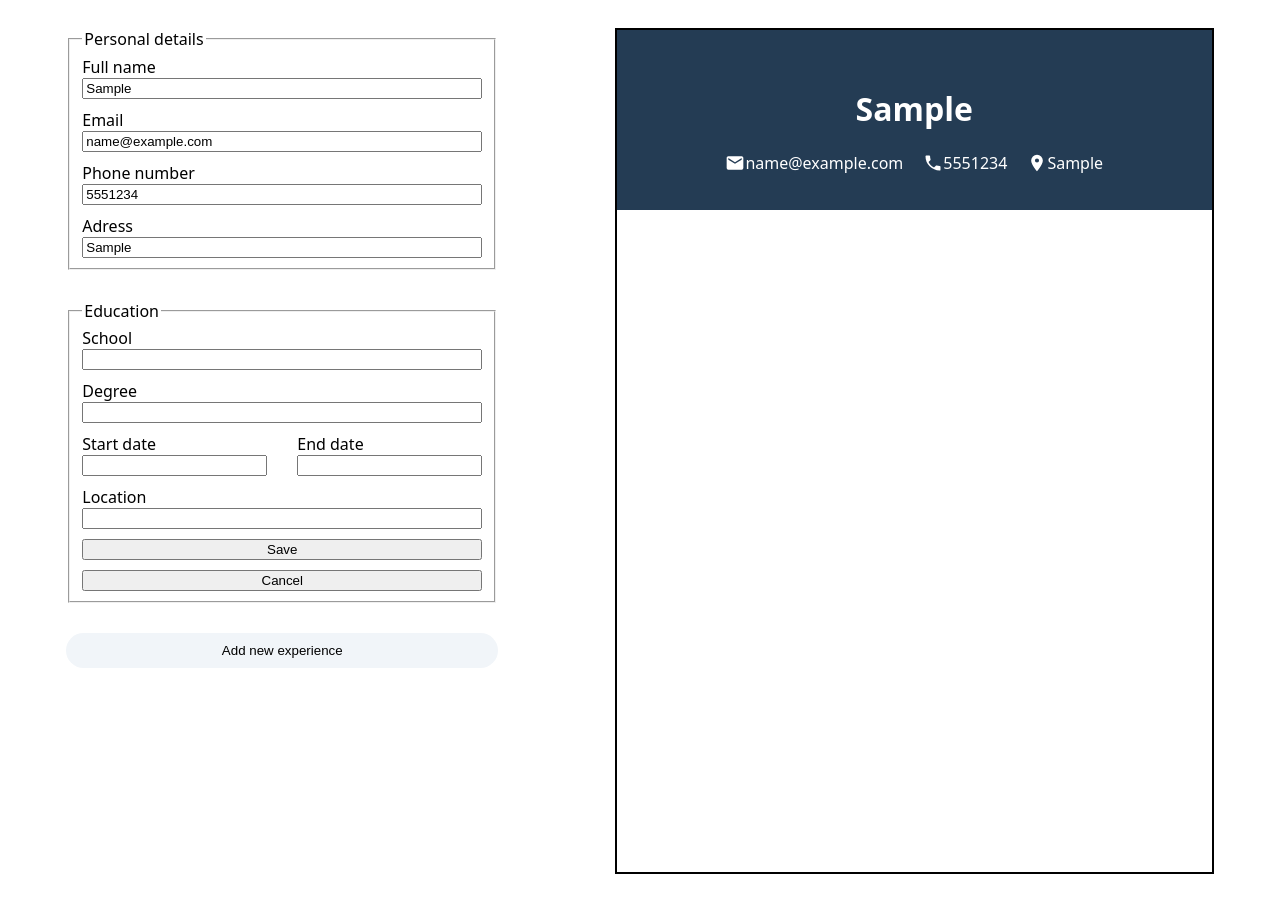
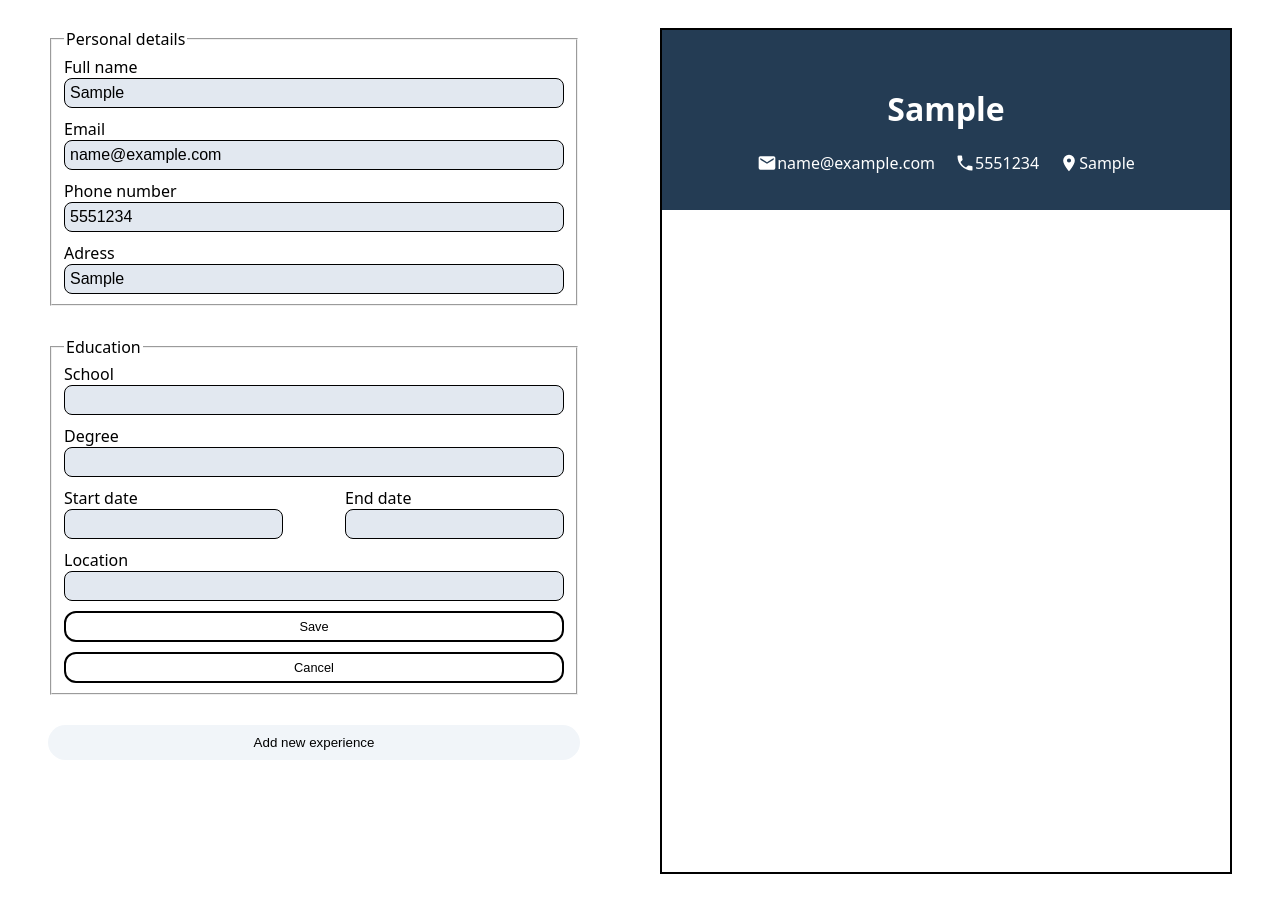
Before and after one commit to Bqnic/cv-application, a React (Vite) app: page / in a window 1280 px wide. Both pictures are taken after typing "Sample", "name@example.com", "5551234", "Sample" into the empty fields and a click on the button "Add new education". Built offline with nearby package versions, Linux system fonts and the light colour scheme.

Commit message:
style inputs

```diff
--- a/src/app.css
+++ b/src/app.css
@@ -7,7 +7,7 @@
 .xp {
   display: flex;
   flex-direction: column;
-  width: 400px;
+  width: 500px;
   gap: 10px;
 }
 .dates {
--- a/src/components/Education.jsx
+++ b/src/components/Education.jsx
@@ -100,6 +100,7 @@ export default function Education({
             onChange={handleChange}
           />
           <button
+            className="save"
             type="button"
             onClick={() => {
               if (educationValues.school.trim() !== "") {
@@ -111,6 +112,7 @@ export default function Education({
             Save
           </button>
           <button
+            className="cancel"
             type="button"
             onClick={() => {
               resetEducationValues();
@@ -201,6 +203,7 @@ export default function Education({
             index={eduIndex}
           />
           <button
+            className="save"
             type="button"
             onClick={() => {
               if (allEducationValues[eduIndex].school.trim() !== "") {
@@ -211,6 +214,7 @@ export default function Education({
             Save
           </button>
           <button
+            className="cancel"
             type="button"
             onClick={() => {
               resetEducationValues();
--- a/src/components/Experience.jsx
+++ b/src/components/Experience.jsx
@@ -96,6 +96,7 @@ export default function Experience({
             onChange={handleChange}
           />
           <button
+            className="save"
             type="button"
             onClick={() => {
               if (expValues.company.trim() !== "") {
@@ -107,6 +108,7 @@ export default function Experience({
             Save
           </button>
           <button
+            className="cancel"
             type="button"
             onClick={() => {
               resetExpValues();
@@ -206,6 +208,7 @@ export default function Experience({
             index={expIndex}
           />
           <button
+            className="save"
             type="button"
             onClick={() => {
               if (allExpValues[expIndex].company.trim() !== "") {
@@ -216,6 +219,7 @@ export default function Experience({
             Save
           </button>
           <button
+            className="cancel"
             type="button"
             onClick={() => {
               resetExpValues();
--- a/src/components/compCSS/edu-exp.css
+++ b/src/components/compCSS/edu-exp.css
@@ -27,3 +27,20 @@
   font-size: 1.2rem;
   font-weight: 600;
 }
+.save,
+.cancel {
+  border-radius: 12px;
+  padding: 6px;
+  border: 2px solid black;
+  font-size: 0.8rem;
+  background: none;
+  transition: 0.4s;
+}
+.save:hover {
+  background-color: lightgreen;
+  transition: 0.4s;
+}
+.cancel:hover {
+  background-color: pink;
+  transition: 0.4s;
+}
--- a/src/index.css
+++ b/src/index.css
@@ -2,3 +2,16 @@
   font-family: system-ui, -apple-system, BlinkMacSystemFont, "Segoe UI", Roboto,
     Oxygen, Ubuntu, Cantarell, "Open Sans", "Helvetica Neue", sans-serif;
 }
+input {
+  border: 1px solid black;
+  border-radius: 8px;
+  padding: 5px;
+  background-color: #e2e8f0;
+  outline: none;
+  font-size: 1rem;
+  transition: 0.5s;
+}
+input:focus {
+  outline: 2px solid lightblue;
+  transition: 0.5s;
+}
```
